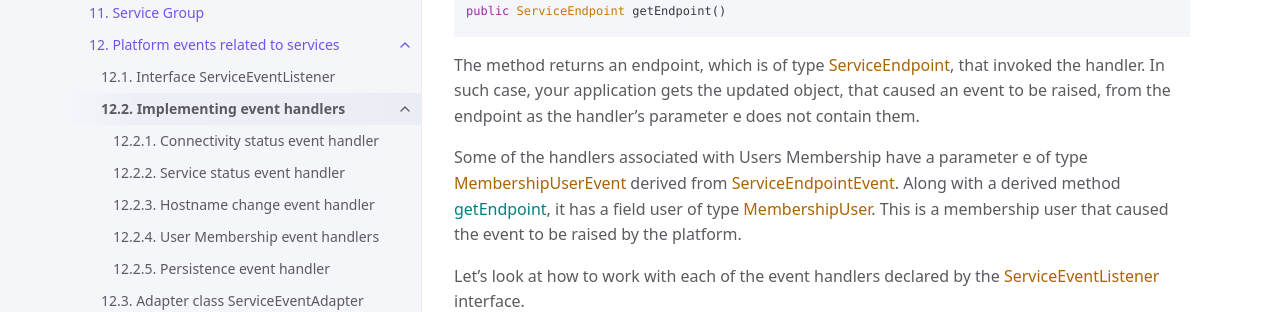
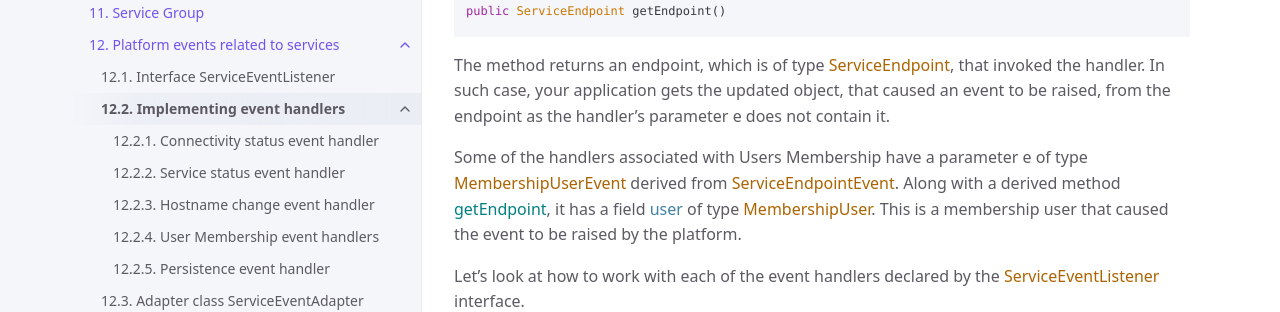
Before and after one commit to rubycoifman/softnet-java, a Jekyll site: the page built from docs/service-platform-events/sections/implementing-event-handlers.md, in a window 1280 px wide. Shown: the part 245-557 px from the top of the page. Built offline with Jekyll 4.4.1, drawn with Linux system fonts in a browser that asks for light colours.

Commit message:
updates to the text

````diff
--- a/_sass/content.scss
+++ b/_sass/content.scss
@@ -15,13 +15,13 @@ color:rgb(172, 100, 0);
   color:rgb(0, 128, 128);
 }
 .field {
-  color: rgb(79, 112, 156);
+  color: rgb(64, 128, 164);
 }
 .enum {
   color: rgb(96, 54, 28);
 }
 .param {
-  color: rgb(79, 112, 156);
+  font-style: italic;
 }
 .exception {
   color:rgb(138, 0, 0);
--- a/docs/service-platform-events/sections/implementing-event-handlers.md
+++ b/docs/service-platform-events/sections/implementing-event-handlers.md
@@ -12,8 +12,8 @@ Some handlers have a parameter 'e' of type <span class="datatype">ServiceEndpoin
 ```java
 public ServiceEndpoint getEndpoint()
 ```
-The method returns an endpoint, which is of type <span class="datatype">ServiceEndpoint</span>, that invoked the handler. In such case, your application gets the updated object, that caused an event to be raised, from the endpoint as the handler’s parameter e does not contain them.
+The method returns an endpoint, which is of type <span class="datatype">ServiceEndpoint</span>, that invoked the handler. In such case, your application gets the updated object, that caused an event to be raised, from the endpoint as the handler’s parameter e does not contain it.
 
-Some of the handlers associated with Users Membership have a parameter e of type <span class="datatype">MembershipUserEvent</span> derived from <span class="datatype">ServiceEndpointEvent</span>. Along with a derived method <span class="method">getEndpoint</span>, it has a field user of type <span class="datatype">MembershipUser</span>. This is a membership user that caused the event to be raised by the platform.
+Some of the handlers associated with Users Membership have a parameter e of type <span class="datatype">MembershipUserEvent</span> derived from <span class="datatype">ServiceEndpointEvent</span>. Along with a derived method <span class="method">getEndpoint</span>, it has a field <span class="field">user</span> of type <span class="datatype">MembershipUser</span>. This is a membership user that caused the event to be raised by the platform.
 
 Let's look at how to work with each of the event handlers declared by the <span class="datatype">ServiceEventListener</span> interface.
````
Also changed, not shown: docs/connectivity-monitoring-scheme.md (+1 -1 lines).
